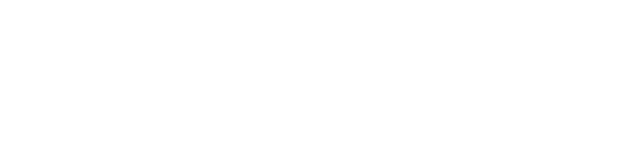
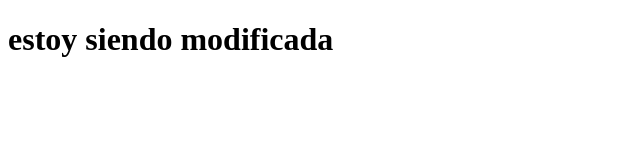
Before and after one commit to forzet-zr/PruebaGitYGitHub, a plain HTML site: page index.html in a window 1280 px wide. Shown: the whole page, without its empty margins (0-640 px from the left). Drawn offline with Linux system fonts and the light colour scheme.

Commit message:
changes for the assignments

```diff
--- a/index.html
+++ b/index.html
@@ -6,6 +6,7 @@
     <title>Document</title>
 </head>
 <body>
+    <h1> estoy siendo modificada</h1>
 
 </body>
 </html>
```
Also changed, not shown: File.txt, Img/Img.txt, Leonardo.txt, 1 other file.
